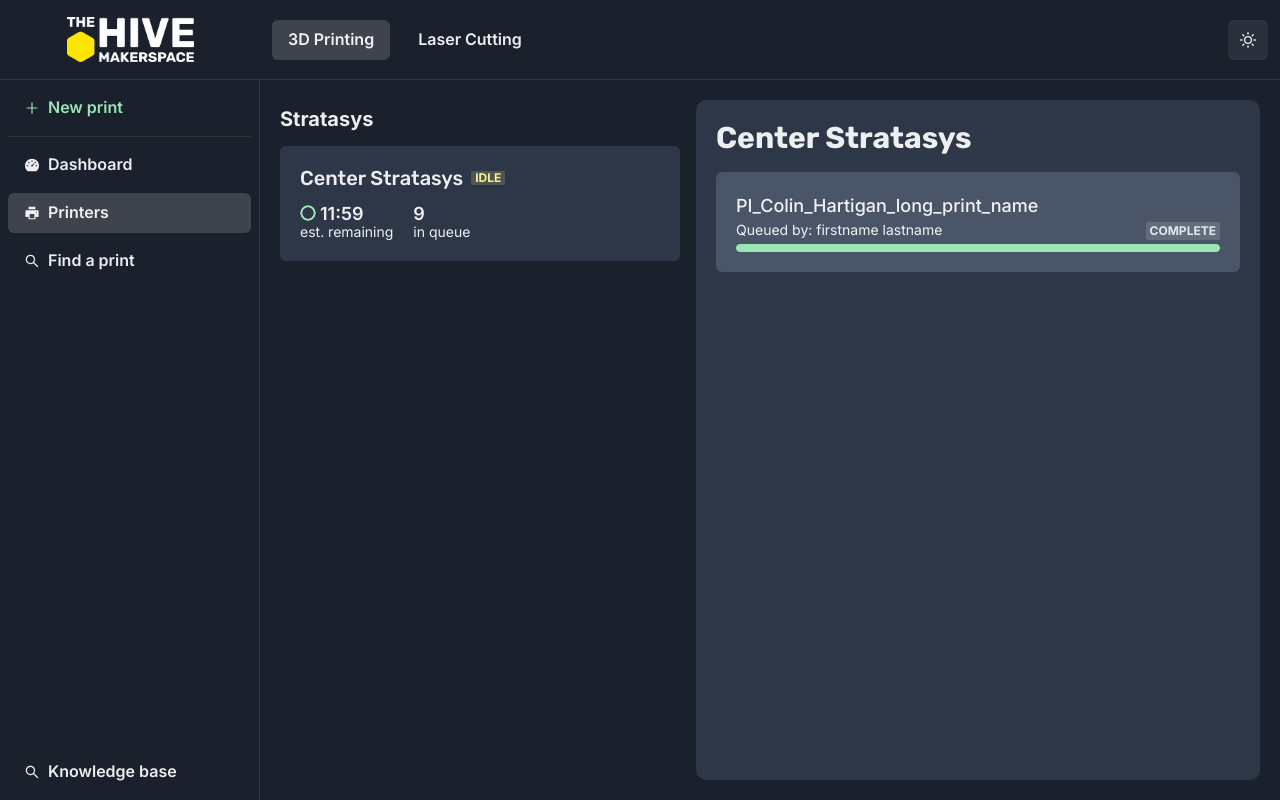
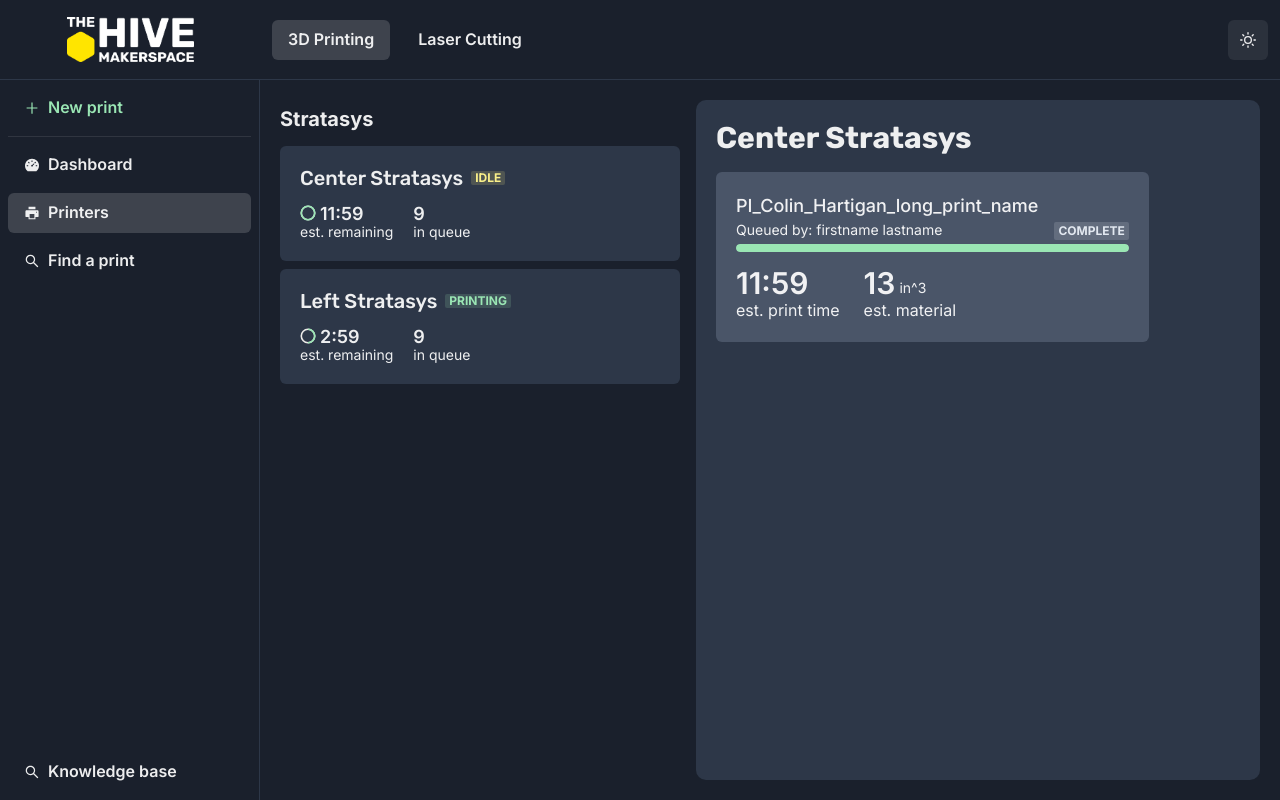
Before and after one commit to ECEHive/hive-dash, a Next.js app: page /printing/printers in a window 1280 px wide. Built offline with nearby package versions, Linux system fonts and the light colour scheme.

Commit message:
Update index.js

```diff
--- a/src/pages/printing/printers/index.js
+++ b/src/pages/printing/printers/index.js
@@ -124,6 +124,89 @@
                                 </VStack>
                             </CardBody>
                         </Card>
+                        <Card
+                            w="100%"
+                            h="115px"
+                            as={Button}
+                            p={0}
+                            variant="filled"
+                        >
+                            <CardBody w="100%">
+                                <VStack
+                                    spacing={0}
+                                    alignItems="flex-start"
+                                    h="100%"
+                                >
+                                    <HStack w="100%">
+                                        <Heading size="md" fontWeight="medium">
+                                            Left Stratasys
+                                        </Heading>
+                                        <Badge
+                                            variant="subtle"
+                                            colorScheme="green"
+                                        >
+                                            printing
+                                        </Badge>
+                                    </HStack>
+
+                                    <Spacer />
+
+                                    <HStack
+                                        w="100%"
+                                        justifyContent="flex-start"
+                                        spacing={5}
+                                    >
+                                        {/* <CircularProgress value={100} color="green.200" size={8} /> */}
+                                        <VStack
+                                            alignItems="flex-start"
+                                            spacing={0}
+                                        >
+                                            <HStack spacing={1}>
+                                                <CircularProgress
+                                                    value={50}
+                                                    color="green.200"
+                                                    size={4}
+                                                    thickness={10}
+                                                />
+                                                <Text
+                                                    fontSize="lg"
+                                                    fontWeight="semibold"
+                                                >
+                                                    2:59
+                                                </Text>
+                                            </HStack>
+                                            <Text
+                                                fontSize="sm"
+                                                fontWeight="normal"
+                                            >
+                                                est. remaining
+                                            </Text>
+                                        </VStack>
+                                        <VStack
+                                            alignItems="flex-start"
+                                            spacing={0}
+                                        >
+                                            <Text
+                                                fontSize="lg"
+                                                fontWeight="semibold"
+                                            >
+                                                9
+                                            </Text>
+                                            <Text
+                                                fontSize="sm"
+                                                fontWeight="normal"
+                                            >
+                                                in queue
+                                            </Text>
+                                        </VStack>
+                                        {/* <VStack alignItems="flex-start" spacing={0}>
+                                            <Text fontSize="lg" fontWeight="semibold">ABS</Text>
+                                            <Text fontSize="xs" fontWeight="normal">material</Text>
+                                        </VStack> */}
+                                    </HStack>
+                                </VStack>
+                            </CardBody>
+                        </Card>
                     </VStack>
 
                     <Card
@@ -143,8 +226,10 @@
                                 spacing={4}
                                 overflow="auto"
                             >
+
+                                {/* current print */}
                                 <Card
-                                    w="100%"
+                                    w="auto"
                                     h="auto"
                                     variant="filled"
                                     bgColor={useColorModeValue(
@@ -153,7 +238,7 @@
                                     )}
                                 >
                                     <CardBody>
-                                        <HStack w="100%">
+                                        <VStack w="100%" spacing={4}>
                                             <VStack w="100%" spacing={1}>
                                                 <HStack w="100%">
                                                     <VStack
@@ -189,7 +274,54 @@
                                                     colorScheme="green"
                                                 />
                                             </VStack>
-                                        </HStack>
+
+                                            <HStack justifyContent="flex-start" w="100%" spacing={6}>
+                                                <VStack
+                                                    alignItems="flex-start"
+                                                    spacing={0}
+                                                >
+                                                    <Text
+                                                        fontSize="3xl"
+                                                        fontWeight="semibold"
+                                                        lineHeight={1}
+                                                    >
+                                                        11:59
+                                                    </Text>
+                                                    <Text
+                                                        fontSize="md"
+                                                        fontWeight="normal"
+                                                    >
+                                                        est. print time
+                                                    </Text>
+                                                </VStack>
+                                                <VStack
+                                                    alignItems="flex-start"
+                                                    spacing={0}
+                                                >
+                                                    <HStack spacing={1}>
+                                                        <Text
+                                                            fontSize="3xl"
+                                                            fontWeight="semibold"
+                                                            lineHeight={1}
+                                                        >
+                                                            13
+                                                        </Text>
+                                                        <Text
+                                                            fontSize="sm"
+                                                            alignSelf="flex-end"
+                                                        >
+                                                            in^3
+                                                        </Text>
+                                                    </HStack>
+                                                    <Text
+                                                        fontSize="md"
+                                                        fontWeight="normal"
+                                                    >
+                                                        est. material
+                                                    </Text>
+                                                </VStack>
+                                            </HStack>
+                                        </VStack>
                                     </CardBody>
                                 </Card>
                             </VStack>
```
